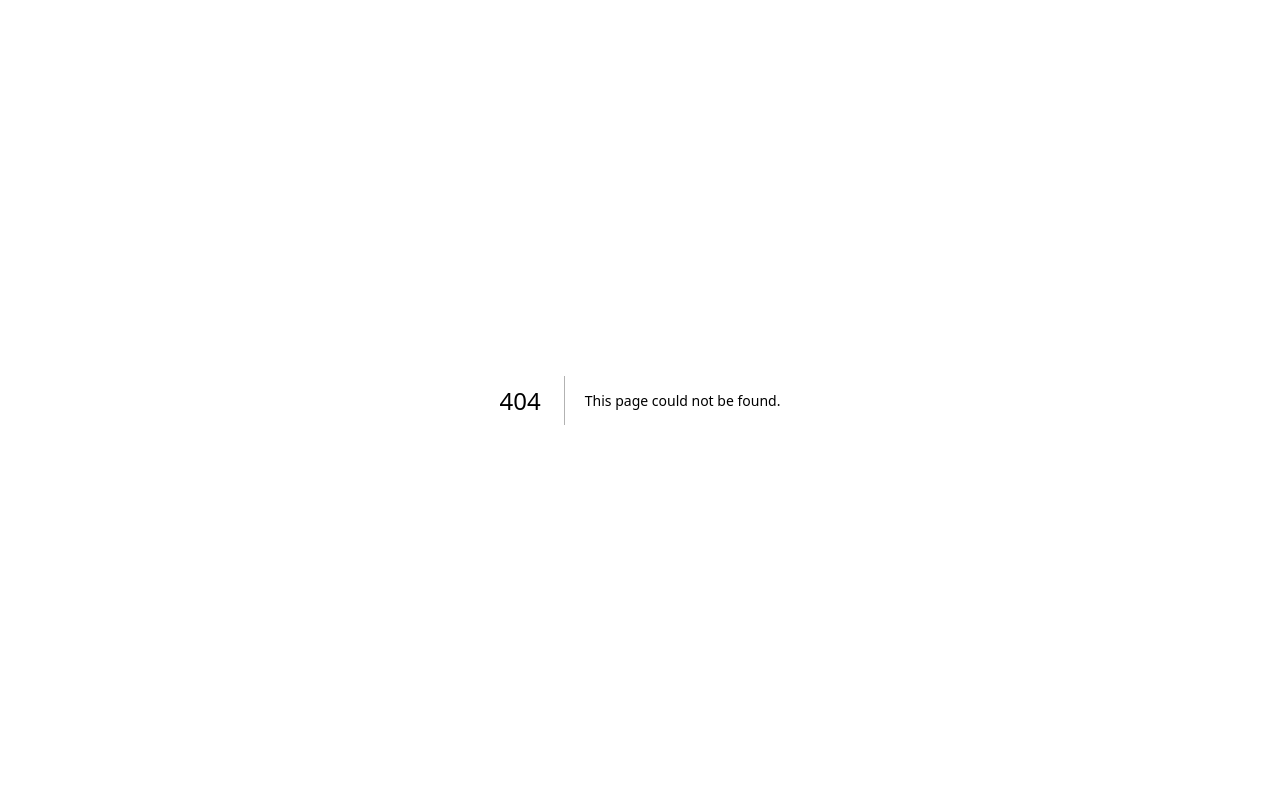
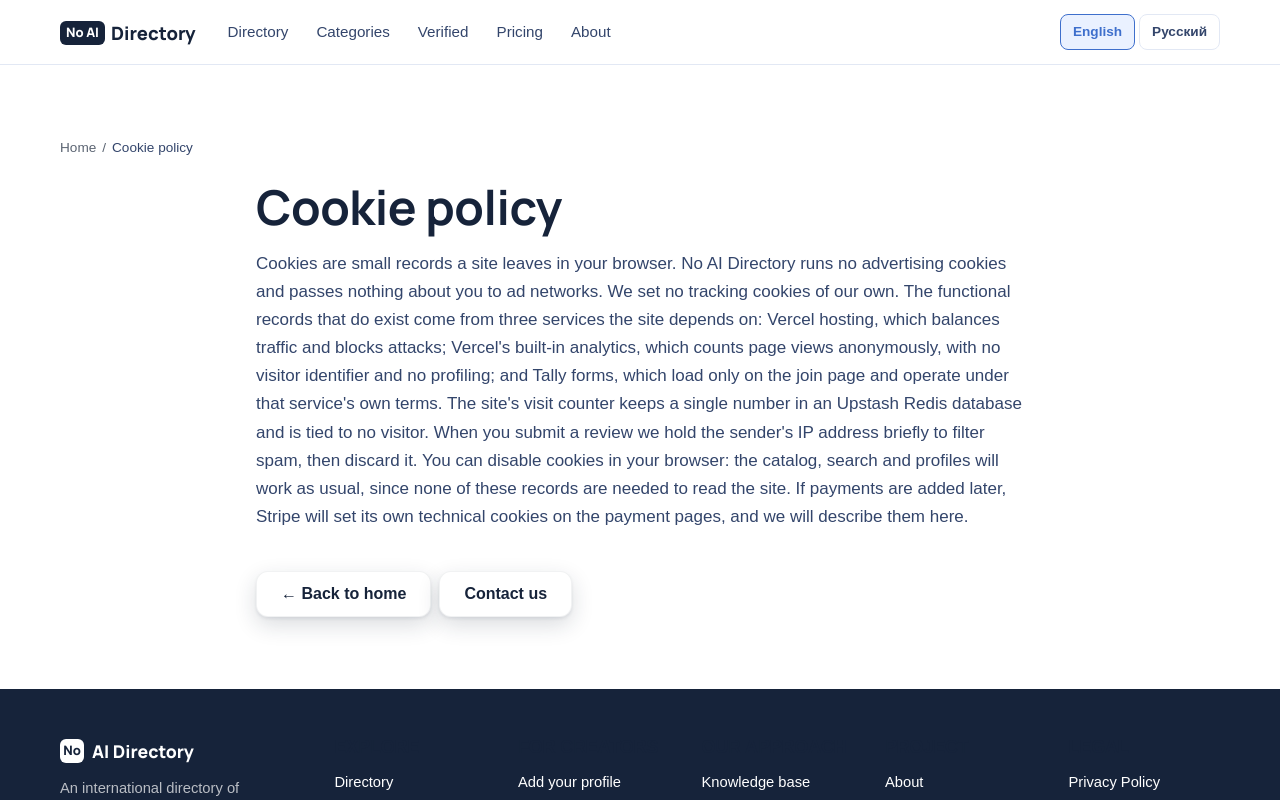
Before and after one commit to dm100usa-oss/no-ai-marketplace, a Next.js app: page /en/cookie-policy in a window 1280 px wide. Before the commit this address had no page. Shown: the top 800 px of the page. Built offline with nearby package versions, Linux system fonts and the light colour scheme; a web font is replaced by a local one.

Commit message:
Add files via upload

```diff
--- /dev/null
+++ b/src/app/[lang]/cookie-policy/page.tsx
@@ -0,0 +1,42 @@
+import type { Metadata } from "next";
+import { StubPage } from "@/components/StubPage";
+import { getDictionary } from "@/i18n";
+import { DEFAULT_LOCALE, isLocale, localizedPath, altLanguages } from "@/i18n/config";
+import type { Locale } from "@/i18n/config";
+
+const ROUTE = "/cookie-policy";
+const KEY = "cookiePolicy" as const;
+
+export async function generateMetadata({
+  params,
+}: {
+  params: Promise<{ lang: string }>;
+}): Promise<Metadata> {
+  const { lang } = await params;
+  const locale: Locale = isLocale(lang) ? lang : DEFAULT_LOCALE;
+  const dict = getDictionary(locale);
+  const languages = altLanguages(ROUTE);
+  return {
+    title: dict.legal[KEY].title,
+    description: dict.legal[KEY].intro,
+    alternates: { canonical: localizedPath(locale, ROUTE), languages },
+  };
+}
+
+export default async function LegalPage({
+  params,
+}: {
+  params: Promise<{ lang: string }>;
+}) {
+  const { lang } = await params;
+  const locale: Locale = isLocale(lang) ? lang : DEFAULT_LOCALE;
+  const dict = getDictionary(locale);
+  return (
+    <StubPage
+      lang={locale}
+      dict={dict}
+      title={dict.legal[KEY].title}
+      intro={dict.legal[KEY].intro}
+    />
+  );
+}
--- a/src/app/sitemap.ts
+++ b/src/app/sitemap.ts
@@ -41,6 +41,7 @@ export default function sitemap(): MetadataRoute.Sitemap {
     { path: "/about", priority: 0.6 },
     { path: "/contact", priority: 0.5 },
     { path: "/privacy", priority: 0.3 },
+    { path: "/cookie-policy", priority: 0.3 },
     { path: "/terms", priority: 0.3 },
     { path: "/listing-policy", priority: 0.3 },
     { path: "/verification-policy", priority: 0.3 },
--- a/src/i18n/dictionaries/en.ts
+++ b/src/i18n/dictionaries/en.ts
@@ -50,6 +50,7 @@ export const en: Dictionary = {
     about: "About",
     contact: "Contact",
     privacy: "Privacy Policy",
+    cookiePolicy: "Cookie policy",
     terms: "Terms of Use",
     listingPolicy: "Listing Policy",
     verificationPolicy: "Verification Policy",
@@ -1333,6 +1334,11 @@ export const en: Dictionary = {
       intro:
         "This page explains how No AI Directory handles personal data, cookies and third-party services (Tally forms, Stripe payments, analytics, hosting on Vercel). We collect the minimum needed to run the directory and never sell your data. Listing submissions are processed by the Tally form service, not directly by us. When you send a review we briefly store the sender's IP address solely to prevent spam.",
     },
+    cookiePolicy: {
+      title: "Cookie policy",
+      intro:
+        "Cookies are small records a site leaves in your browser. No AI Directory runs no advertising cookies and passes nothing about you to ad networks. We set no tracking cookies of our own. The functional records that do exist come from three services the site depends on: Vercel hosting, which balances traffic and blocks attacks; Vercel's built-in analytics, which counts page views anonymously, with no visitor identifier and no profiling; and Tally forms, which load only on the join page and operate under that service's own terms. The site's visit counter keeps a single number in an Upstash Redis database and is tied to no visitor. When you submit a review we hold the sender's IP address briefly to filter spam, then discard it. You can disable cookies in your browser: the catalog, search and profiles will work as usual, since none of these records are needed to read the site. If payments are added later, Stripe will set its own technical cookies on the payment pages, and we will describe them here.",
+    },
     terms: {
       title: "Terms of Use",
       intro:
--- a/src/i18n/dictionaries/ru.ts
+++ b/src/i18n/dictionaries/ru.ts
@@ -51,6 +51,7 @@ export const ru: Dictionary = {
     about: "О проекте",
     contact: "Контакты",
     privacy: "Политика конфиденциальности",
+    cookiePolicy: "Файлы cookie",
     terms: "Условия использования",
     listingPolicy: "Правила размещения",
     verificationPolicy: "Правила проверки",
@@ -1348,6 +1349,11 @@ export const ru: Dictionary = {
       intro:
         "На этой странице описано, как No AI Directory обращается с персональными данными, файлами cookie и сторонними сервисами (формы Tally, платежи Stripe, аналитика, хостинг на Vercel). Мы собираем минимум, необходимый для работы каталога, и никогда не продаем ваши данные. Заявки на размещение обрабатывает сервис форм Tally, а не мы напрямую. При отправке отзыва мы временно сохраняем IP-адрес отправителя только для защиты от спама.",
     },
+    cookiePolicy: {
+      title: "Политика в отношении файлов cookie",
+      intro:
+        "Файлы cookie это небольшие записи, которые сайт оставляет в вашем браузере. No AI Directory не использует рекламные cookie и не передает данные о вас рекламным сетям. Собственных cookie для слежения мы не ставим вовсе. Служебные записи создают три сервиса, без которых сайт не работает: хостинг Vercel, который распределяет нагрузку и защищает от атак; встроенная аналитика Vercel, которая считает посещения страниц обезличенно, без отдельного идентификатора посетителя и без профилирования; и формы Tally, которые открываются только на странице подачи заявки и работают по собственным правилам этого сервиса. Счетчик посещений сайта хранит одно число в базе Upstash Redis и не связан ни с каким посетителем. При отправке отзыва мы временно сохраняем IP-адрес отправителя, чтобы отсеивать спам, и удаляем его после проверки. Отключить cookie можно в настройках браузера: каталог, поиск и профили будут работать как обычно, поскольку ни одна из этих записей не требуется для просмотра сайта. Если позже появятся платежи, платежный сервис Stripe добавит собственные технические cookie на страницах оплаты, и мы опишем их здесь.",
+    },
     terms: {
       title: "Условия использования",
       intro:
--- a/src/i18n/nav.ts
+++ b/src/i18n/nav.ts
@@ -75,6 +75,7 @@ export function footerNav(dict: Dictionary): NavGroup[] {
       title: dict.footer.legal,
       links: [
         { label: dict.footer.privacy, href: "/privacy" },
+        { label: dict.footer.cookiePolicy, href: "/cookie-policy" },
         { label: dict.footer.terms, href: "/terms" },
         { label: dict.footer.listingPolicy, href: "/listing-policy" },
         { label: dict.footer.verificationPolicy, href: "/verification-policy" },
--- a/src/i18n/types.ts
+++ b/src/i18n/types.ts
@@ -95,6 +95,7 @@ export interface Dictionary {
     about: string;
     contact: string;
     privacy: string;
+    cookiePolicy: string;
     terms: string;
     listingPolicy: string;
     verificationPolicy: string;
@@ -712,6 +713,7 @@ export interface Dictionary {
 
   legal: {
     privacy: { title: string; intro: string };
+    cookiePolicy: { title: string; intro: string };
     terms: { title: string; intro: string };
     listingPolicy: { title: string; intro: string };
     verificationPolicy: { title: string; intro: string };
```
